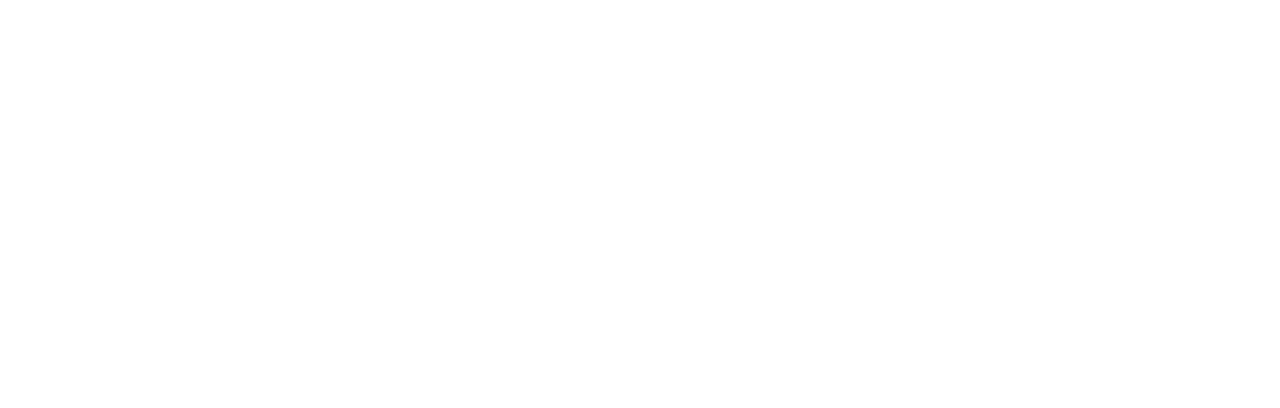
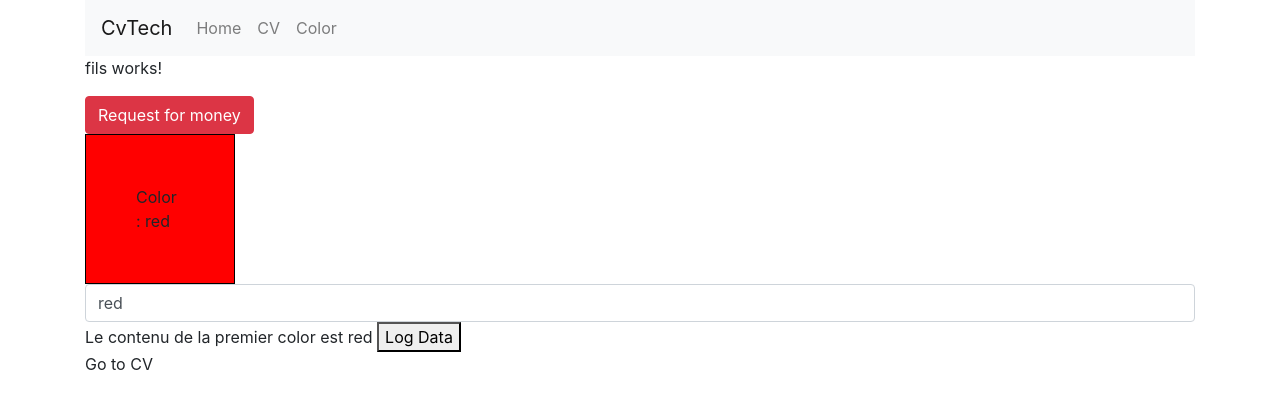
Before and after one commit to Group-ITDevSuccess/CoursAngular, an Angular app in the folder FormaAngular9/: page /color/1 in a window 1280 px wide. Before the commit this address led to /. Shown: the top 408 px of the page. Built offline with nearby package versions, Linux system fonts and the light colour scheme.

Commit message:
Navigaion dans mon Exercice

```diff
--- a/FormaAngular9/src/app/app.component.html
+++ b/FormaAngular9/src/app/app.component.html
@@ -1,4 +1,7 @@
 <!-- <app-style [color]="'yellow'" [bgColor]="'red'"></app-style> -->
 <!-- <app-class></app-class> -->
 
+<app-header></app-header>
+<!-- <app-router-simulator></app-router-simulator> -->
+
 <router-outlet></router-outlet>
--- a/FormaAngular9/src/app/app.module.ts
+++ b/FormaAngular9/src/app/app.module.ts
@@ -18,6 +18,8 @@ import { EmbaucheComponent } from './components/cvTech/embauche/embauche.compone
 
 import { ColorComponent } from './color/color.component';
 import { FilsComponent } from './fils/fils.component';
+import { HeaderComponent } from './components/header/header.component';
+import { RouterSimulatorComponent } from './router/router-simulator/router-simulator.component';
 
 
 @NgModule({
@@ -34,7 +36,9 @@ import { FilsComponent } from './fils/fils.component';
     DefaultImagePipe,
     EmbaucheComponent,
     ColorComponent,
-    FilsComponent
+    FilsComponent,
+    HeaderComponent,
+    RouterSimulatorComponent
   ],
   imports: [
     BrowserModule,
--- a/FormaAngular9/src/app/app.routing.ts
+++ b/FormaAngular9/src/app/app.routing.ts
@@ -4,8 +4,9 @@ import { RouterModule, Routes } from "@angular/router";
 
 
 const APP_ROUTING: Routes = [
-  {path: 'cv', component: CvComponent},
-  {path: 'color', component: ColorComponent}
+  {path: 'cv', redirectTo:'/', pathMatch: 'full'},
+  {path: '', component: CvComponent},
+  {path: 'color/:default', component: ColorComponent}
 ];
 
 export const ROUTING = RouterModule.forRoot(APP_ROUTING);
--- a/FormaAngular9/src/app/color/color.component.html
+++ b/FormaAngular9/src/app/color/color.component.html
@@ -7,3 +7,8 @@
   type="text"  class="form-control"> -->
 
 <input type="text" [(ngModel)]="color" class="form-control">
+
+Le contenu de la premier color est {{color}}
+<button (click)="loggerMesData()">Log Data</button>
+<br>
+<a (click)="goToCv()">Go to CV</a>
--- a/FormaAngular9/src/app/color/color.component.ts
+++ b/FormaAngular9/src/app/color/color.component.ts
@@ -1,3 +1,5 @@
+import { Router } from '@angular/router';
+import { PremierService } from './../components/service/premier.service';
 import { Component, OnInit } from '@angular/core';
 
 @Component({
@@ -8,7 +10,10 @@ import { Component, OnInit } from '@angular/core';
 export class ColorComponent implements OnInit {
 
   color ='red';
-  constructor() { }
+  constructor(
+    private premierService: PremierService,
+    private router: Router
+  ) { }
 
   ngOnInit(): void {
   }
@@ -17,10 +22,13 @@ export class ColorComponent implements OnInit {
     alert(message);
   }
 
-  // public changeColor(input){
-  //   console.log(input.value);
-  //   this.color = input.value;
-  //   input.value = '';
-  // }
+  loggerMesData(){
+    this.premierService.logger('test');
+  }
+
+  goToCv(){
+    const link = ['cv'];
+    this.router.navigate(link);
+  }
 
 }
--- /dev/null
+++ b/FormaAngular9/src/app/components/header/header.component.html
@@ -0,0 +1,13 @@
+<nav class="navbar navbar-expand-lg navbar-light bg-light">
+  <a class="navbar-brand" [routerLink]="['']" routerLinkActive="router-link-active" >CvTech</a>
+  <button class="navbar-toggler" type="button" data-toggle="collapse" data-target="#navbarNavAltMarkup" aria-controls="navbarNavAltMarkup" aria-expanded="false" aria-label="Toggle navigation">
+    <span class="navbar-toggler-icon"></span>
+  </button>
+  <div class="collapse navbar-collapse" id="navbarNavAltMarkup">
+    <div class="navbar-nav">
+      <a class="nav-item nav-link" [routerLink]="['']" routerLinkActive="router-link-active">Home <span class="sr-only">(current)</span></a>
+      <a class="nav-item nav-link" [routerLink]="['cv']" routerLinkActive="router-link-active">CV <span class="sr-only">(current)</span></a>
+      <a class="nav-item nav-link" [routerLink]="['/color']" routerLinkActive="router-link-active" >Color</a>
+    </div>
+  </div>
+</nav>
--- /dev/null
+++ b/FormaAngular9/src/app/components/header/header.component.ts
@@ -0,0 +1,15 @@
+import { Component, OnInit } from '@angular/core';
+
+@Component({
+  selector: 'app-header',
+  templateUrl: './header.component.html',
+  styleUrls: ['./header.component.css']
+})
+export class HeaderComponent implements OnInit {
+
+  constructor() { }
+
+  ngOnInit(): void {
+  }
+
+}
--- /dev/null
+++ b/FormaAngular9/src/app/router/router-simulator/router-simulator.component.html
@@ -0,0 +1,5 @@
+<select #selectComponent (click)="goToComponent(selectComponent.value)">
+  <option value="cv">Cv</option>
+  <option value="color">Color</option>
+  <option value="rsimulator">Router Simulator</option>
+</select>
--- /dev/null
+++ b/FormaAngular9/src/app/router/router-simulator/router-simulator.component.ts
@@ -0,0 +1,23 @@
+import { Router } from '@angular/router';
+import { Component, OnInit } from '@angular/core';
+
+@Component({
+  selector: 'app-router-simulator',
+  templateUrl: './router-simulator.component.html',
+  styleUrls: ['./router-simulator.component.css']
+})
+export class RouterSimulatorComponent implements OnInit {
+
+  constructor(
+    private router: Router
+  ) { }
+
+  ngOnInit(): void {
+  }
+
+  goToComponent(route){
+    const link = [route];
+
+    this.router.navigate(link);
+  }
+}
```
Also changed, not shown: FormaAngular9/src/app/components/header/header.component.css (added), FormaAngular9/src/app/router/router-simulator/router-simulator.component.css (added), 2 other files (tests, documents, lock files or other folders).
